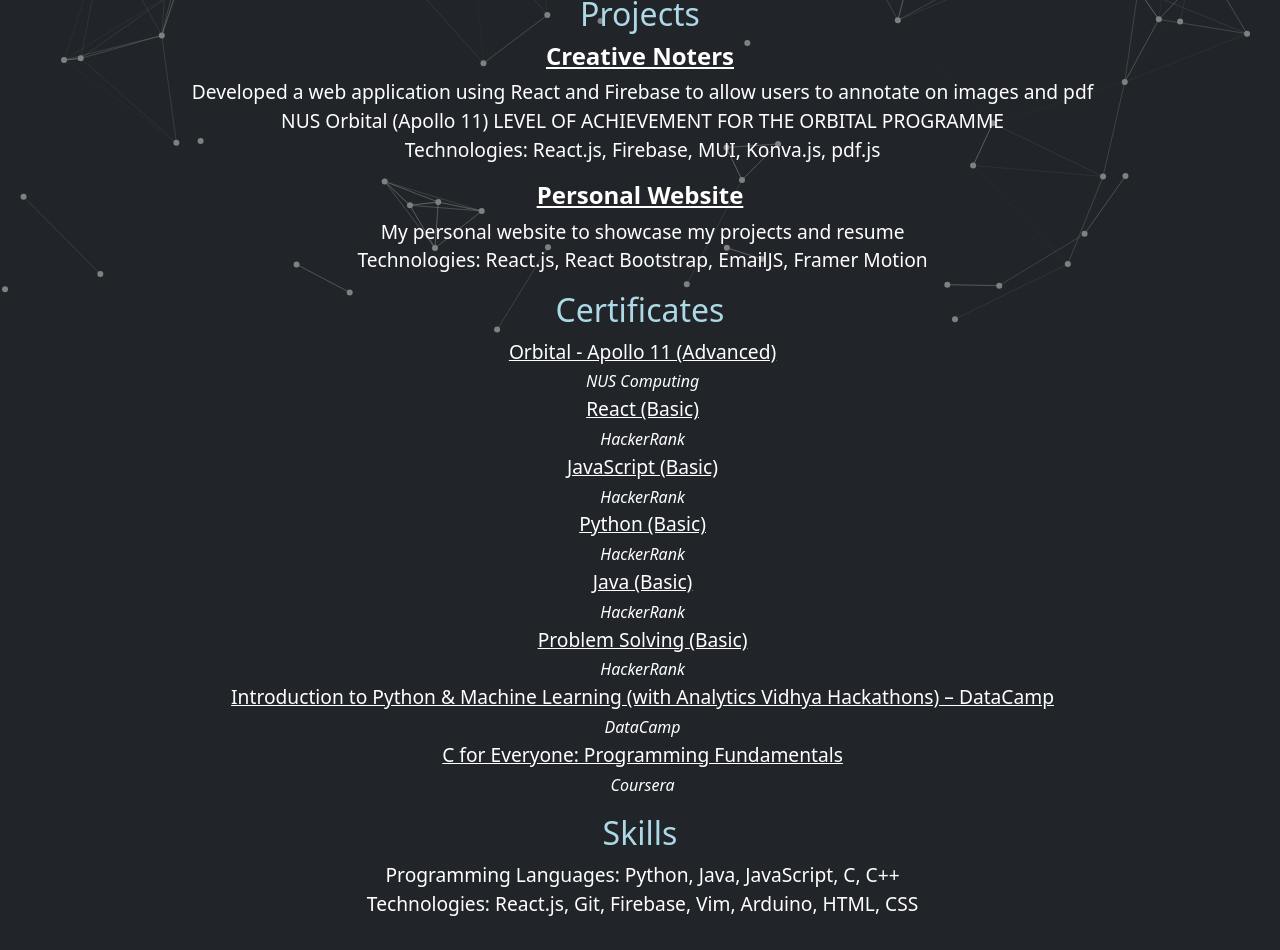
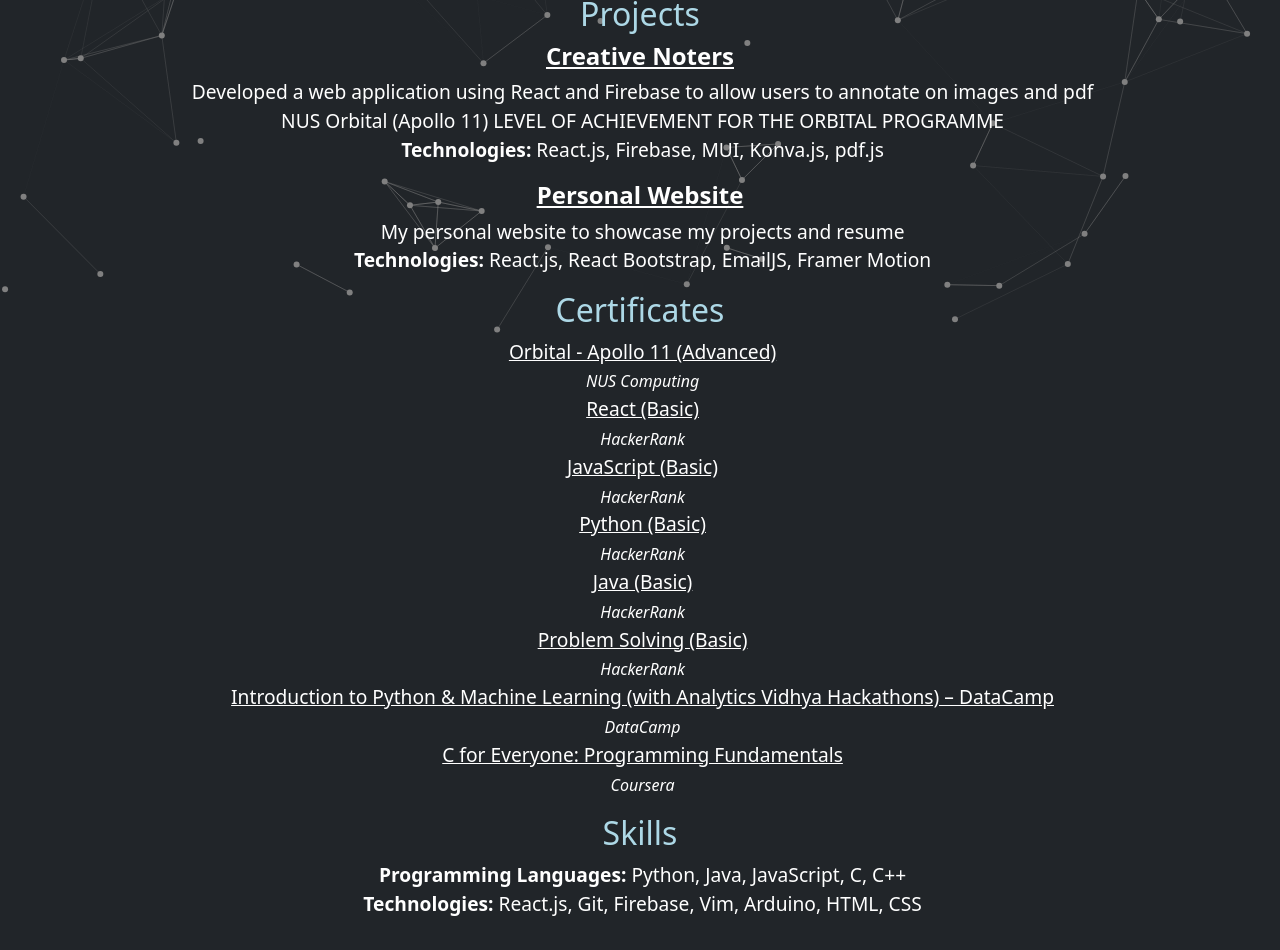
Before and after one commit to tata32000/non-kittilakkananon, a React (Create React App) app: page /about in a window 1280 px wide. Shown: the part 460-1410 px from the top of the page. Built offline with nearby package versions, Linux system fonts and the light colour scheme.

Commit message:
updated readability

```diff
--- a/src/Components/About.jsx
+++ b/src/Components/About.jsx
@@ -46,7 +46,10 @@
             NUS Orbital (Apollo 11) LEVEL OF ACHIEVEMENT FOR THE ORBITAL
             PROGRAMME
           </li>
-          <li>Technologies: React.js, Firebase, MUI, Konva.js, pdf.js</li>
+          <li>
+            <strong>Technologies:</strong> React.js, Firebase, MUI, Konva.js,
+            pdf.js
+          </li>
         </ul>
         <h3>
           <a
@@ -59,7 +62,10 @@
         </h3>
         <ul>
           <li>My personal website to showcase my projects and resume</li>
-          <li>Technologies: React.js, React Bootstrap, EmailJS, Framer Motion</li>
+          <li>
+            <strong>Technologies:</strong> React.js, React Bootstrap, EmailJS,
+            Framer Motion
+          </li>
         </ul>
         <h2>Certificates</h2>
         <ul>
@@ -155,9 +161,13 @@
         </ul>
         <h2>Skills</h2>
         <ul>
-          <li>Programming Languages: Python, Java, JavaScript, C, C++</li>
           <li>
-            Technologies: React.js, Git, Firebase, Vim, Arduino, HTML, CSS
+            <strong>Programming Languages:</strong> Python, Java, JavaScript, C,
+            C++
+          </li>
+          <li>
+            <strong>Technologies:</strong> React.js, Git, Firebase, Vim,
+            Arduino, HTML, CSS
           </li>
         </ul>
       </motion.div>
```
